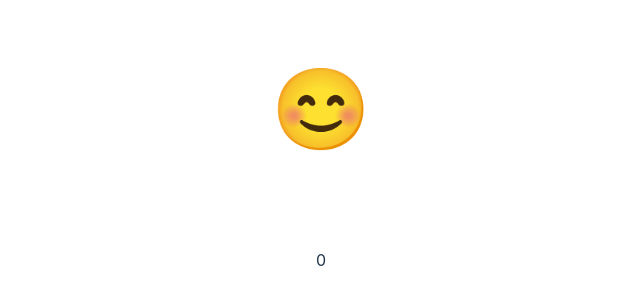
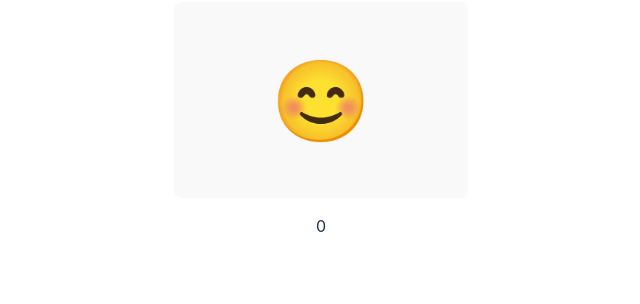
Before and after one commit to ramchandragawade/react-rep, a React (Vite) app in the folder slotsEx/: page / in a window 1280 px wide. Shown: the part 272-576 px from the top of the page, without its empty margins (319-959 px from the left). Built offline with nearby package versions, Linux system fonts and the light colour scheme.

Commit message:
change to btn

```diff
--- a/slotsEx/src/ToggleCounter.jsx
+++ b/slotsEx/src/ToggleCounter.jsx
@@ -8,7 +8,7 @@ function ToggleCounter() {
         setCnt(cnt+1);
     };
     return <div>
-        <p className="Toggler" onClick={onToggle}> {isHappy === true ? "😊" : "☹️"} </p>
+        <button className="Toggler" onClick={onToggle}> {isHappy === true ? "😊" : "☹️"} </button>
         <p>{cnt}</p>
     </div>
 }
```
